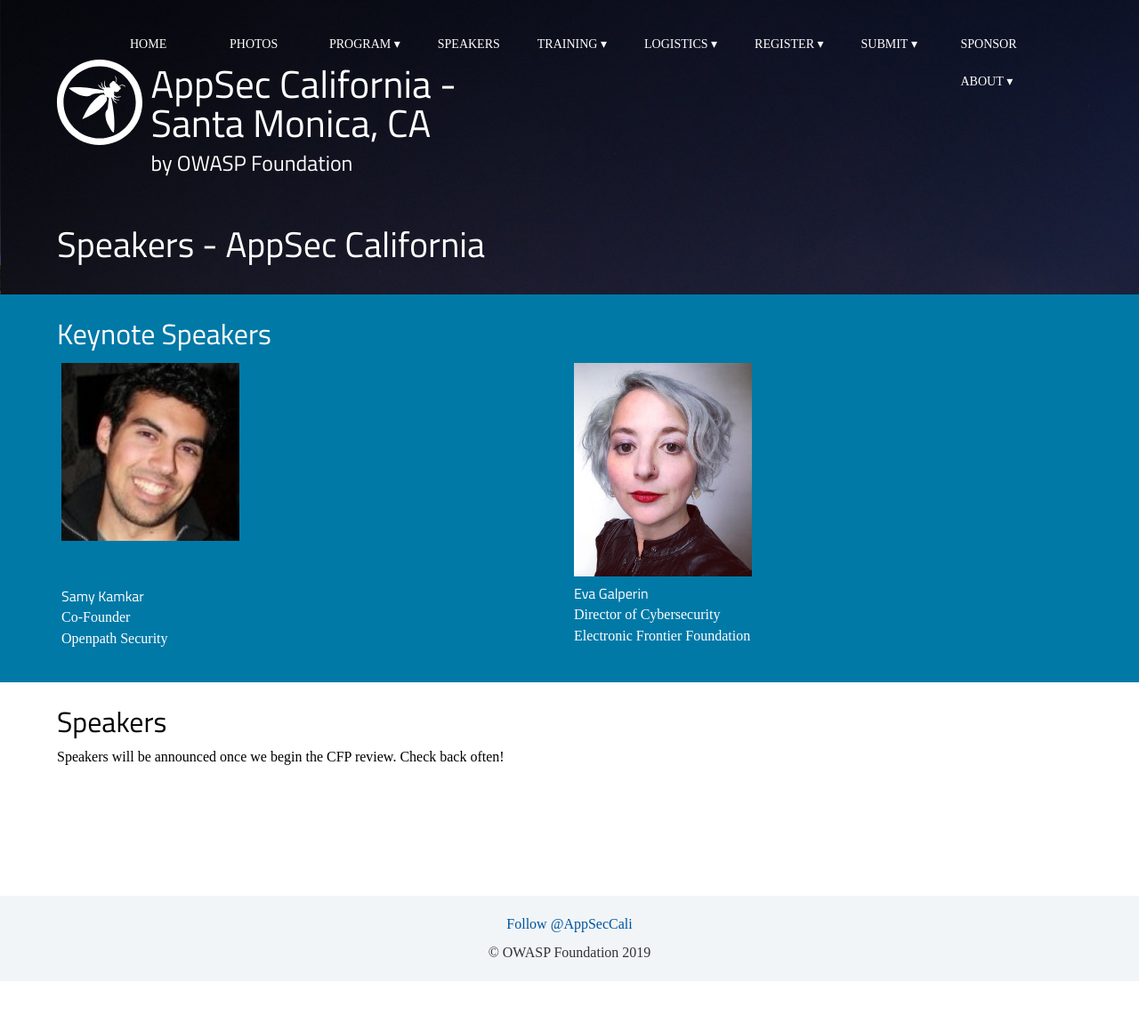
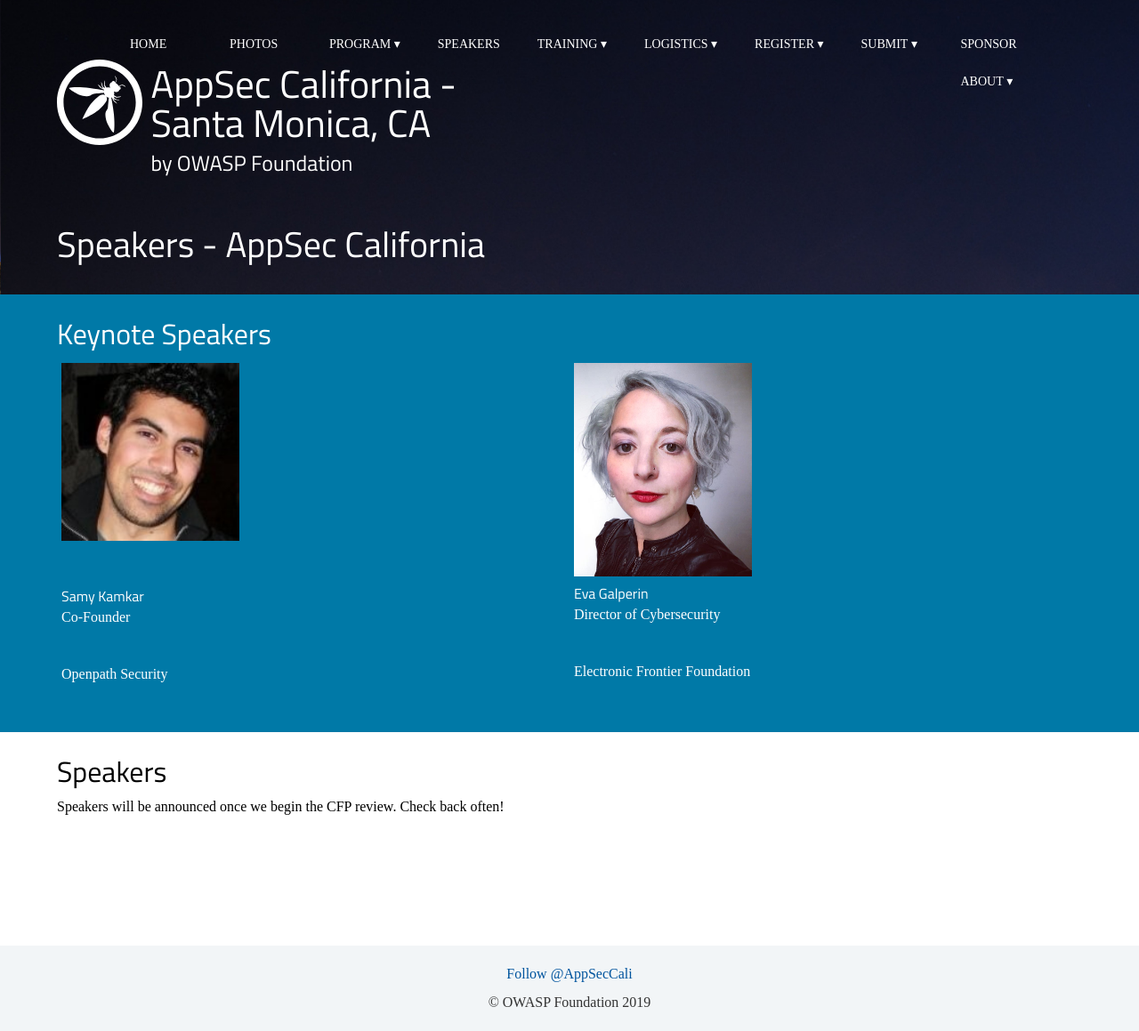
Before and after one commit to OWASP/2020-appseccalifornia, a Jekyll site: the page built from speakers/index.html, in a window 1280 px wide. Shown: the whole page at 89% size. Built offline with Jekyll 4.4.1, drawn with Linux system fonts in a browser that asks for light colours; some web fonts are replaced; comment, search, counter and statistics services are not loaded; before the commit the page ends 1103 px from its top, so only the background shows below that.

Commit message:
formatting

```diff
--- a/speakers/index.html
+++ b/speakers/index.html
@@ -9,17 +9,18 @@
 <h2>Keynote Speakers</h2>
 <div class="row">
         	<div class="column">
-		<div width="250" height="250" style="min-height:250px"><img src="../../assets/images/speakers/samy.jpg" width="200"></img></div>
+		<div width="250" height="250" style="min-height:250px">
+		<img src="../../assets/images/speakers/samy.jpg" width="200"></img></div>
                 <h4>Samy Kamkar</h4>
-                <span class="role">Co-Founder</span><br>
-		<span class="role">Openpath Security</span></div>
+                <p>Co-Founder</p><br>
+		<p>Openpath Security</p></div>
 
 		<div class="column">
 		<div width="250" height="250" style="min-height:250px">
 		<img src="../../assets/images/speakers/eva_galperin.jpg" width="200"></img><div>
 		<h4>Eva Galperin</h4>
-		<span class="role">Director of Cybersecurity</span><br>
-		<span class="role">Electronic Frontier Foundation</span></div>
+		<p>Director of Cybersecurity</p><br>
+		<p>Electronic Frontier Foundation</p></div>
 </div>
 
 </section>
```
